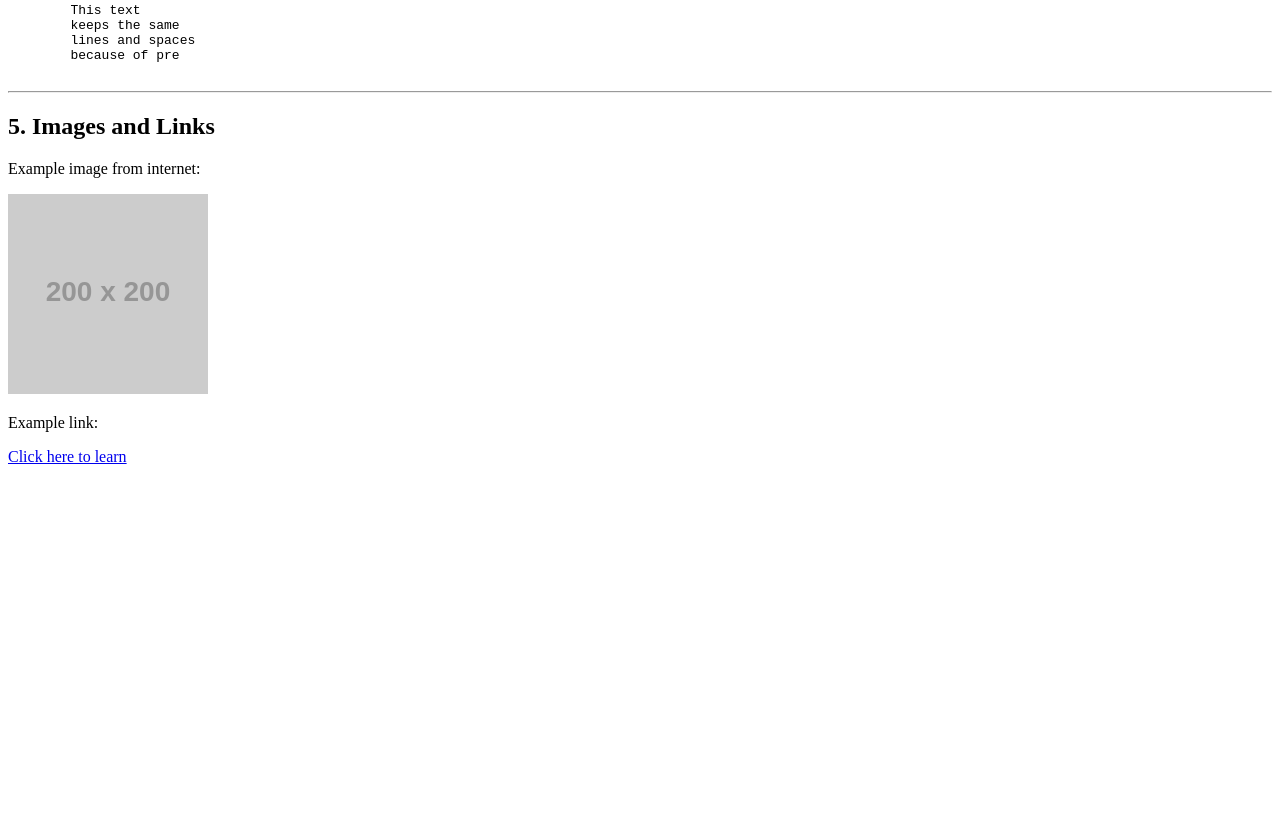
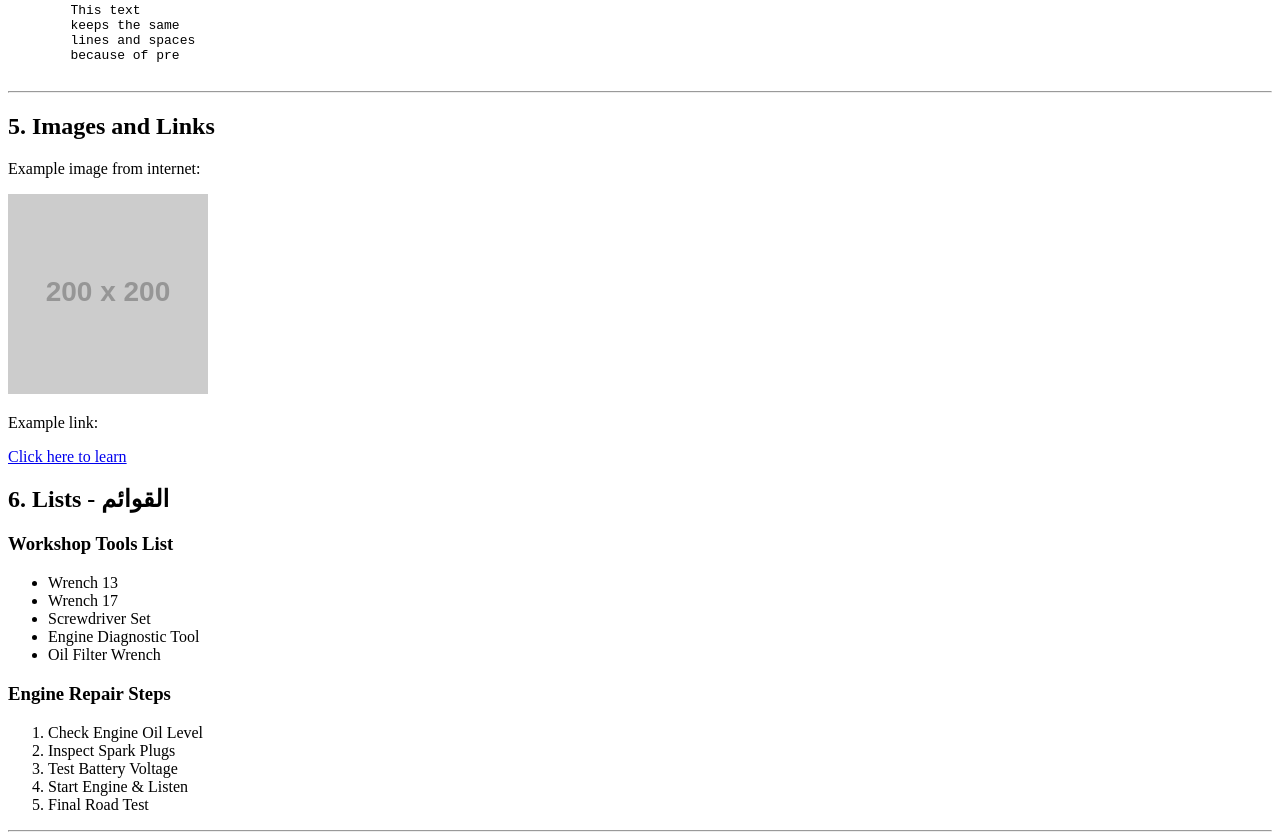
Before and after one commit to samirjlida30-del/samir_lab, a plain HTML site: page index.html in a window 1280 px wide. Shown: the part 740-1580 px from the top of the page. Before the commit the page ends 1214 px from the top, so only its background shows below. Drawn offline with Linux system fonts and the light colour scheme; placeholder pictures from the web are drawn by us.

Commit message:
Update index.html

```diff
--- a/index.html
+++ b/index.html
@@ -43,6 +43,26 @@
 
     <p>Example link:</p>
     <a href="https://www.w3schools.com">Click here to learn</a>
+<h2>6. Lists - القوائم</h2>
 
+<h3>Workshop Tools List</h3>
+<ul>
+    <li>Wrench 13</li>
+    <li>Wrench 17</li>
+    <li>Screwdriver Set</li>
+    <li>Engine Diagnostic Tool</li>
+    <li>Oil Filter Wrench</li>
+</ul>
+
+<h3>Engine Repair Steps</h3>
+<ol>
+    <li>Check Engine Oil Level</li>
+    <li>Inspect Spark Plugs</li>
+    <li>Test Battery Voltage</li>
+    <li>Start Engine & Listen</li>
+    <li>Final Road Test</li>
+</ol>
+
+<hr>
 </body>
 </html>
```
